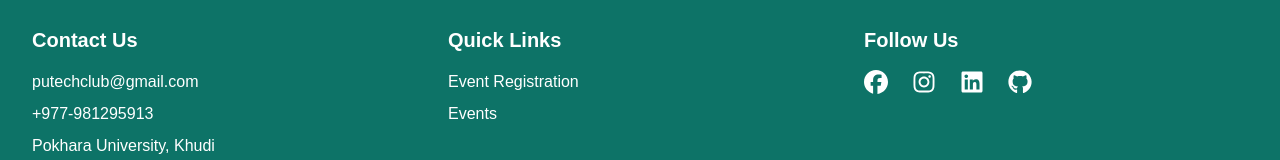
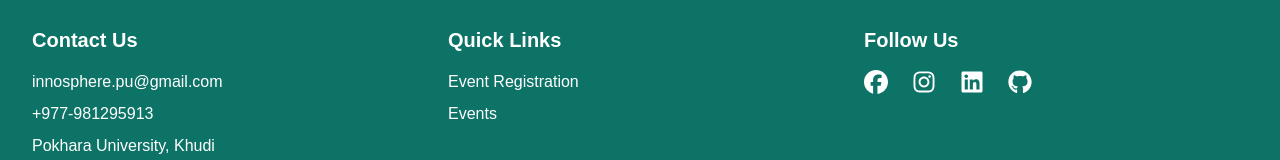
Before and after one commit to PU-Tech-Club/InnoSphere2025, a React (Vite) app: page / in a window 1280 px wide. Shown: the part 4808-4968 px from the top of the page. Built offline with nearby package versions, Linux system fonts and the light colour scheme.

Commit message:
fix: mail update for innosphere

```diff
--- a/src/App.tsx
+++ b/src/App.tsx
@@ -750,10 +750,10 @@ function AppContent() {
             <div className="space-y-2">
               <p className="flex items-center">
                 <a
-                  href="mailto:putechclub@gmail.com"
+                  href="malto:innosphere.pu@gmail.com "
                   className="text-white hover:text-teal-light transition-colors"
                 >
-                  putechclub@gmail.com
+                  innosphere.pu@gmail.com
                 </a>
               </p>
               <p className="flex items-center">
```
